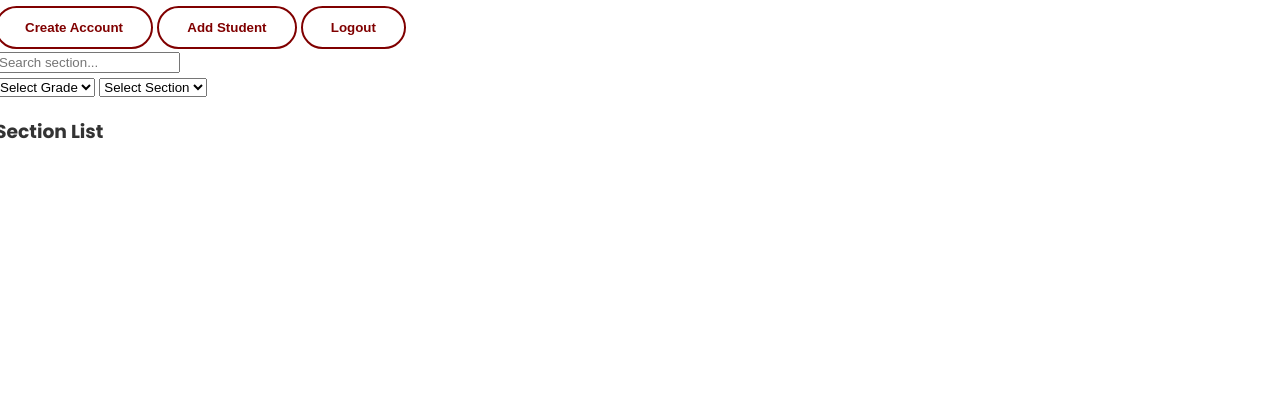
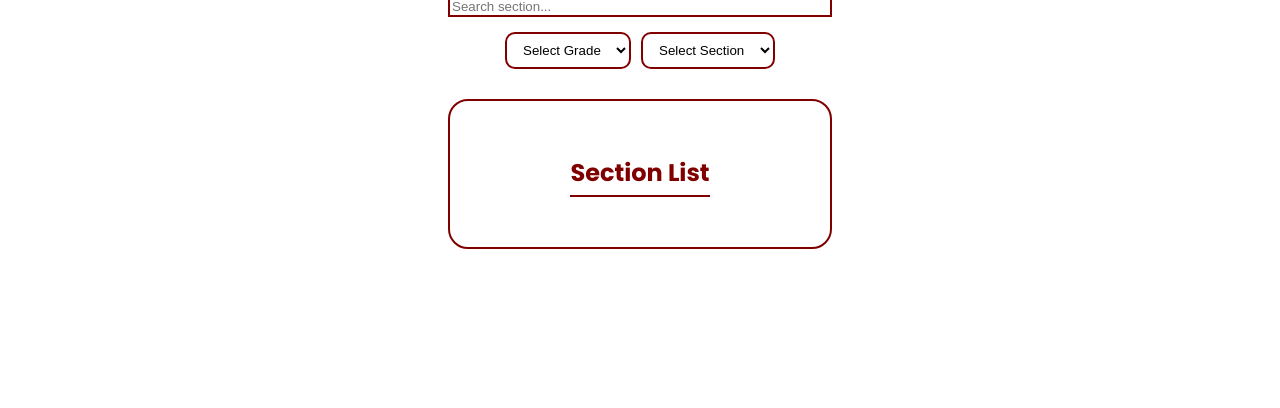
Before and after one commit to vtrackoptimism/Vtraktor, a plain HTML site: page index.html in a window 1280 px wide. Shown: the part 1139-1547 px from the top of the page. Drawn offline with nearby package versions, Linux system fonts and the light colour scheme.

Commit message:
Add original style for SFO dashboardStyle SFO dashboard to match original layout

```diff
--- a/css/styles.css
+++ b/css/styles.css
@@ -303,3 +303,96 @@ tbody tr:nth-child(even) {
     font-size: 2.5em;
   }
 }
+/* =========================
+   SFO DASHBOARD – ORIGINAL STYLE
+========================= */
+
+.dashboard-card {
+  background: #fff;
+  border-radius: 20px;
+  padding: 40px;
+  max-width: 900px;
+  margin: 40px auto;
+  text-align: center;
+}
+
+.dashboard-title {
+  color: #800000;
+  font-size: 1.8em;
+  margin-bottom: 20px;
+}
+
+.dashboard-actions {
+  display: flex;
+  justify-content: center;
+  gap: 12px;
+  margin-bottom: 20px;
+}
+
+.dashboard-actions button {
+  background: #800000;
+  color: #fff;
+  border-radius: 12px;
+  padding: 10px 18px;
+}
+
+.dashboard-input {
+  width: 100%;
+  max-width: 420px;
+  margin: 0 auto 15px;
+  border: 2px solid #800000;
+}
+
+.dashboard-selects {
+  display: flex;
+  justify-content: center;
+  gap: 10px;
+  margin-bottom: 30px;
+}
+
+.dashboard-selects select {
+  border: 2px solid #800000;
+  border-radius: 10px;
+  padding: 8px 12px;
+  background: white;
+}
+
+/* SECTION LIST CARD */
+.section-list-card {
+  border: 2px solid #800000;
+  border-radius: 20px;
+  padding: 30px 20px;
+  margin-top: 20px;
+}
+
+.section-list-card h3 {
+  color: #800000;
+  font-size: 1.5em;
+  margin-bottom: 20px;
+  border-bottom: 2px solid #800000;
+  display: inline-block;
+  padding-bottom: 5px;
+}
+
+/* SECTION BUTTONS */
+.section-grid {
+  display: grid;
+  grid-template-columns: repeat(2, minmax(160px, 1fr));
+  gap: 20px;
+  justify-items: center;
+}
+
+.section-card {
+  background: #800000;
+  color: white;
+  border-radius: 999px;
+  padding: 12px 35px;
+  font-weight: 600;
+  border: none;
+  transition: 0.3s;
+}
+
+.section-card:hover {
+  background: #a00000;
+  transform: scale(1.05);
+}
```
